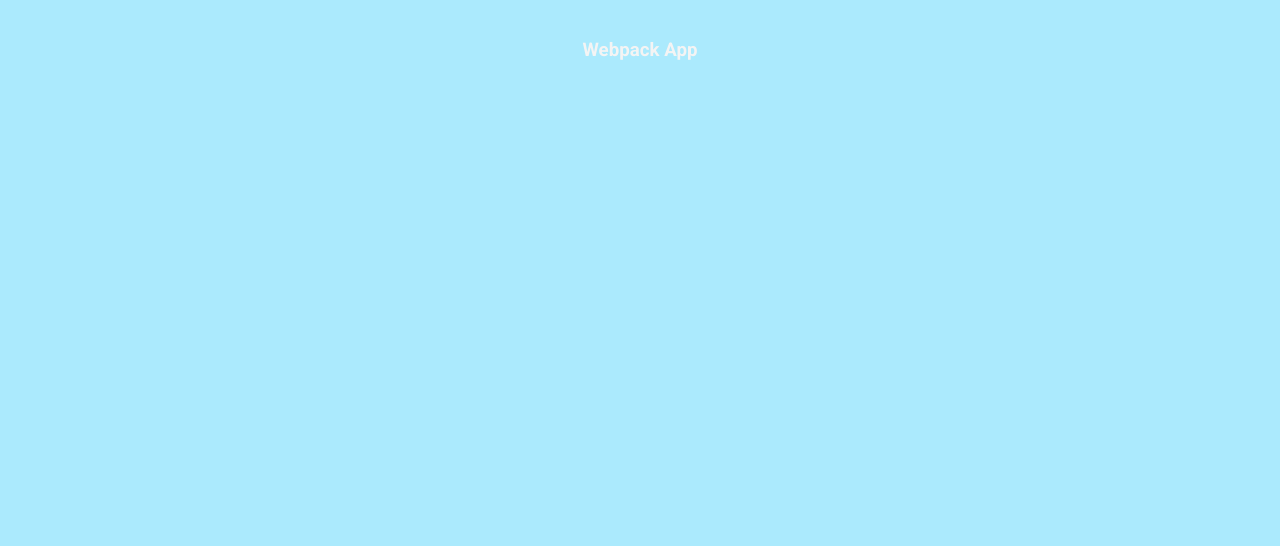
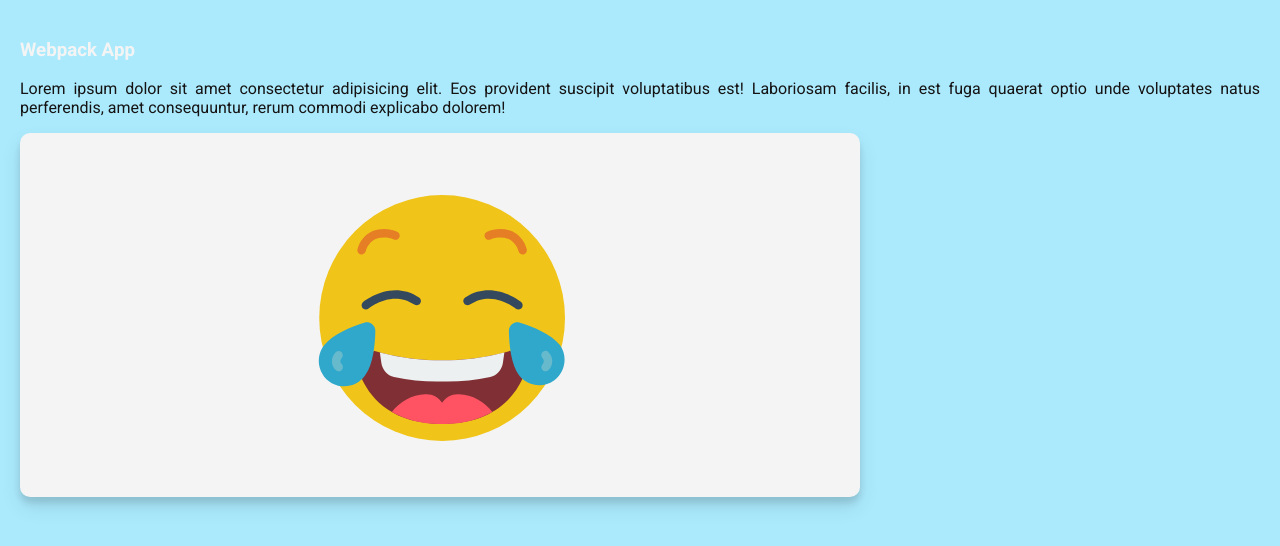
Before and after one commit to galbeiroc/reactjs_global_mentoring, a React app in the folder home_task_2/: page / in a window 1280 px wide. Shown: the top 546 px of the page. Built offline with nearby package versions, Linux system fonts and the light colour scheme.

Commit message:
set assets

```diff
--- a/home_task_2/src/components/App.jsx
+++ b/home_task_2/src/components/App.jsx
@@ -1,9 +1,17 @@
 import React from 'react';
+
+import laugh from '../assets/laughing.svg'
 
 function App() {
   return (
     <div>
       <h3 className='title'>Webpack App</h3>
+      <p className='paragraph'>
+        Lorem ipsum dolor sit amet consectetur adipisicing elit. Eos provident suscipit voluptatibus est! Laboriosam facilis, in est fuga quaerat optio unde voluptates natus perferendis, amet consequuntur, rerum commodi explicabo dolorem!
+      </p>
+      <div className='container-img'>
+        <img className='laugh' src={laugh} alt='laugh' />
+      </div>
     </div>
   )
 }
--- a/home_task_2/src/styles/main.scss
+++ b/home_task_2/src/styles/main.scss
@@ -2,6 +2,7 @@
 
 $primary-color: #abeafd;
 $secondary-color: #f4f4f4;
+$text-color: #151313;
 $box-shadow: 0 10px 20px rgba(0, 0, 0, 0.1), 0 6px 6px rgba(0, 0, 0, 0.1);
 
 body {
@@ -22,3 +23,24 @@ body {
   color: $secondary-color;
   font-weight: bold;
 }
+
+.paragraph {
+  color: $text-color;
+  text-align: justify;
+}
+
+.container-img {
+  background-color: $secondary-color;
+  border-radius: 10px;
+  box-shadow: $box-shadow;
+  padding: 50px 20px;
+  text-align: center;
+  max-width: 100%;
+  width: 800px;
+}
+
+.laugh {
+  width: 250px;
+  height: 250px;
+  margin-top: 10px;
+}
--- a/home_task_2/webpack.config.js
+++ b/home_task_2/webpack.config.js
@@ -1,5 +1,6 @@
 const path = require('path');
 const HtmlWebpackPlugin = require('html-webpack-plugin');
+const webpack = require('webpack');
 
 module.exports = {
   mode: 'development',
@@ -8,7 +9,7 @@ module.exports = {
   },
   output: {
     path: path.resolve(__dirname, 'dist'),
-    filename: '[name].js',
+    filename: '[name].js'
   },
   resolve: {
     extensions: ['.js', '.jsx']
@@ -40,6 +41,10 @@ module.exports = {
           'sass-loader'
         ]
       },
+      {
+        test: /\.(png|svg|jpg|jpeg|gif)$/i,
+        type: 'asset/resource',
+      }
     ]
   },
   plugins: [
```
Also changed, not shown: home_task_2/src/assets/laughing.svg (added).
